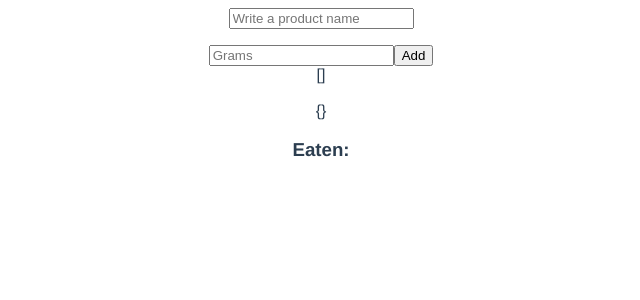
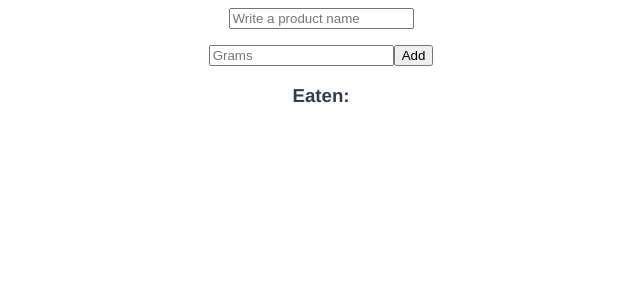
Before and after one commit to agorska/kcal, a Vue app: page /#/ in a window 1280 px wide. Shown: the top 300 px of the page, without its empty margins (319-959 px from the left). Built offline with nearby package versions, Linux system fonts and the light colour scheme.

Commit message:
added calc

```diff
--- a/src/components/Calculator.vue
+++ b/src/components/Calculator.vue
@@ -1,7 +1,8 @@
 <template>
     <div>
-      <div> {{ toCalc }} </div><br>
-      <div> {{ sumObjectsByKey(toCalc) }}</div>
+      <div v-for="(value, key) in sumObjectsByKey(toCalc)" :key="value.id">
+        {{ key }} {{ value }}
+      </div>
     </div>
 </template>
 
--- a/src/components/Eaten.vue
+++ b/src/components/Eaten.vue
@@ -17,7 +17,7 @@
         <h3>Eaten:</h3>
         <ul>
           <li v-for="(item, index) in listEaten" :key="item.id">
-            {{ item }} {{ index }}
+            {{ item }}
             <button @click="removeEaten(index);">-</button>
           </li>
         </ul>
--- a/src/views/Home.vue
+++ b/src/views/Home.vue
@@ -50,7 +50,9 @@ export default {
       allDetails: [],
       resultsDetailsAllIds: '',
       filteredIds: [],
-      resultsWantedIds: [301, 303, 304, 306, 307, 309, 318, 328, 401, 415, 418, 430, 573],
+      resultsWantedIds: [
+        203, 204, 269, 255, 301, 303, 304, 306, 307, 309, 318, 328, 401, 415, 418, 430, 573
+      ],
     };
   },
   methods: {
```
